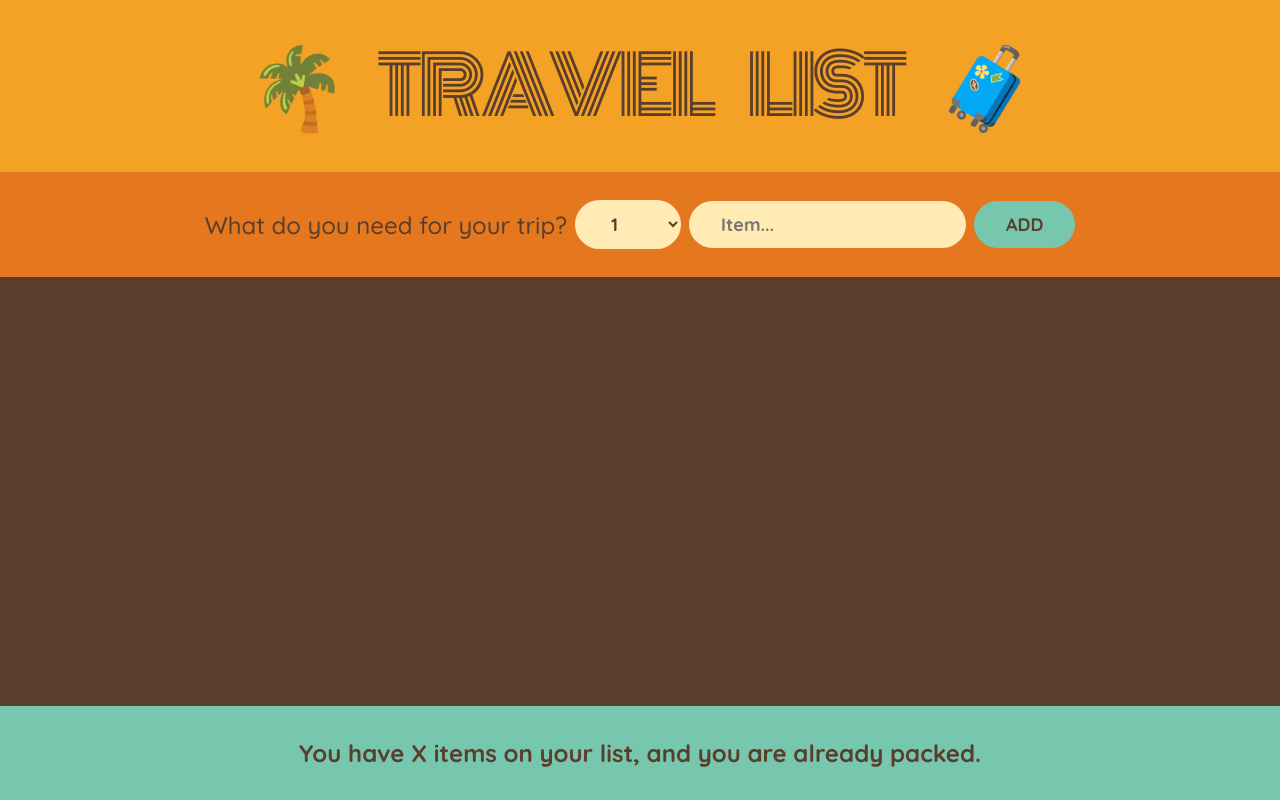
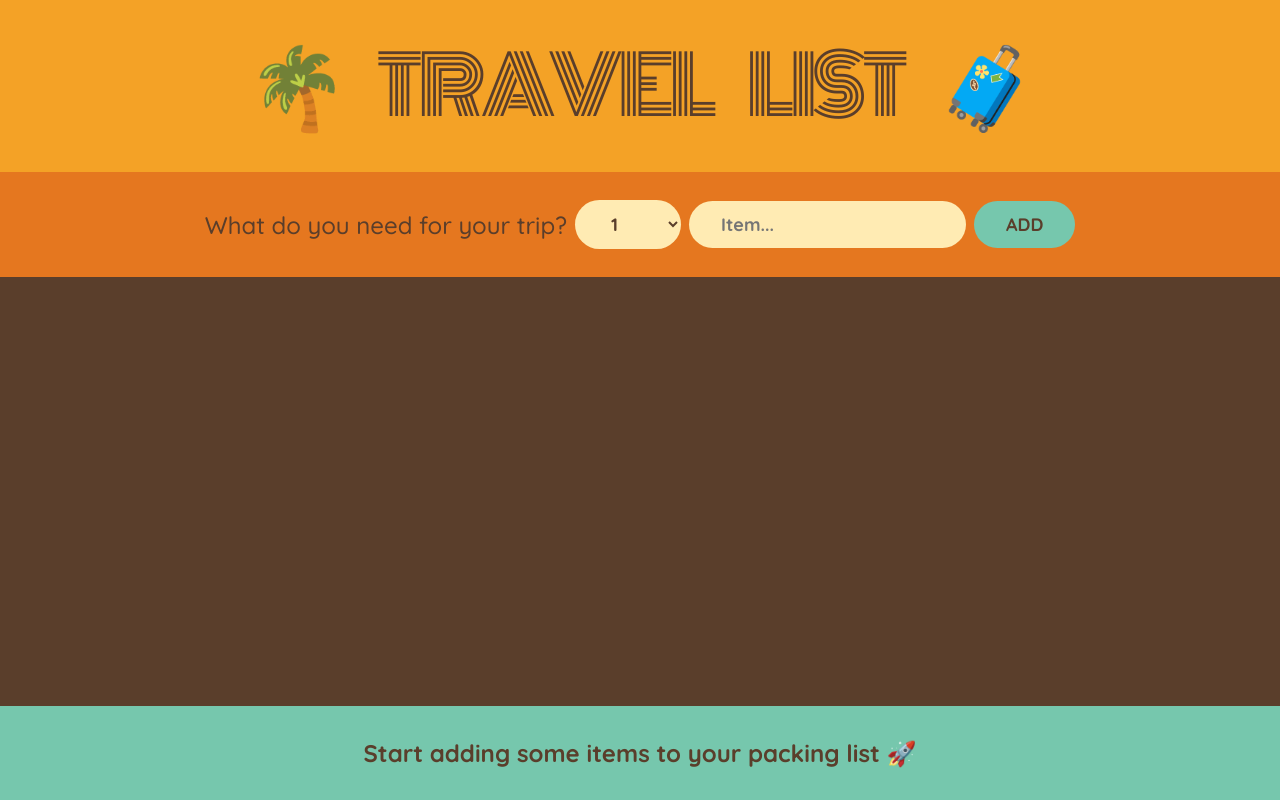
Before and after one commit to Aashani123/travel-list, a React (Create React App) app: page / in a window 1280 px wide. Built offline with nearby package versions, Linux system fonts and the light colour scheme.

Commit message:
Fear:Implement footer message according to number of items in packing list.

```diff
--- a/src/App.js
+++ b/src/App.js
@@ -28,7 +28,7 @@
       <Logo />
       <Form onAddItems={handleAddItems} />
       <PackingList items={items} onDeleteItems={handleDeleteItems} onToggleItem={handleToggleItem} />
-      <Stats />
+      <Stats items={items} />
     </div>
   );
 }
--- a/src/views/Stats.jsx
+++ b/src/views/Stats.jsx
@@ -1,8 +1,21 @@
-import '../App.css';
-function Stats() {
+import "../App.css";
+function Stats({ items }) {
+  if (items.length === 0) {
+    return (
+      <footer className="stats">
+        Start adding some items to your packing list 🚀
+      </footer>
+    );
+  }
+  const numOfItems = items.length;
+  const numOfItemsPacked = items.filter((items) => items.packed).length;
+  const percentage = Math.round((numOfItemsPacked / numOfItems) * 100);
+
   return (
     <footer className="stats">
-      You have X items on your list, and you are already packed.
+      {percentage === 100
+        ? "You are ready to go! 🥳"
+        : `You have ${numOfItems} items on your list, and you already packed ${numOfItemsPacked} (${percentage}%).`}
     </footer>
   );
 }
```
